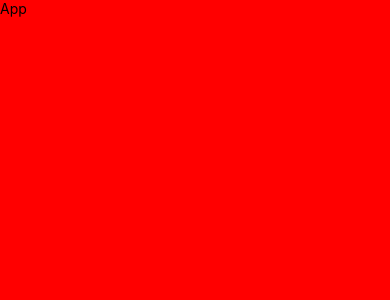
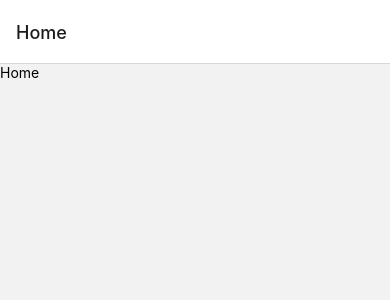
Before and after one commit to joseferrar/RN_task, a React Native app: screen /Home in a window 390 px wide. Shown: the top 300 px of the page. Built offline with nearby package versions, Linux system fonts and the light colour scheme.

Commit message:
navigation setups

```diff
--- a/App.tsx
+++ b/App.tsx
@@ -1,14 +1,15 @@
-import {StyleSheet, Text, View} from 'react-native';
 import React from 'react';
+import {NavigationContainer} from '@react-navigation/native';
+import StackNavgation from './src/components/Navigation/StackNavgation';
 
-const App = () => {
+function App() {
   return (
-    <View style={{flex: 1, backgroundColor: 'red'}}>
-      <Text style={{color: '#000'}}>App</Text>
-    </View>
+    <>
+      <NavigationContainer>
+        <StackNavgation />
+      </NavigationContainer>
+    </>
   );
-};
+}
 
 export default App;
-
-const styles = StyleSheet.create({});
--- a/package.json
+++ b/package.json
@@ -10,8 +10,12 @@
     "test": "jest"
   },
   "dependencies": {
+    "@react-navigation/native": "^6.1.9",
+    "@react-navigation/native-stack": "^6.9.17",
     "react": "18.2.0",
-    "react-native": "0.72.7"
+    "react-native": "0.72.7",
+    "react-native-safe-area-context": "^4.7.4",
+    "react-native-screens": "^3.27.0"
   },
   "devDependencies": {
     "@babel/core": "^7.20.0",
--- /dev/null
+++ b/src/components/Navigation/StackNavgation.tsx
@@ -0,0 +1,20 @@
+import {StyleSheet, Text, View} from 'react-native';
+import React from 'react';
+import {createNativeStackNavigator} from '@react-navigation/native-stack';
+import Home from '../../screens/Home';
+import Add from '../../screens/Add';
+
+const Stack = createNativeStackNavigator();
+
+const StackNavgation = () => {
+  return (
+    <Stack.Navigator>
+      <Stack.Screen name="Home" component={Home} />
+      <Stack.Screen name="Add" component={Add} />
+    </Stack.Navigator>
+  );
+};
+
+export default StackNavgation;
+
+const styles = StyleSheet.create({});
--- /dev/null
+++ b/src/screens/Add.tsx
@@ -0,0 +1,14 @@
+import {StyleSheet, Text, View} from 'react-native';
+import React from 'react';
+
+const Add = () => {
+  return (
+    <View>
+      <Text>Add</Text>
+    </View>
+  );
+};
+
+export default Add;
+
+const styles = StyleSheet.create({});
--- /dev/null
+++ b/src/screens/Home.tsx
@@ -0,0 +1,14 @@
+import {StyleSheet, Text, View} from 'react-native';
+import React from 'react';
+
+const Home = () => {
+  return (
+    <View>
+      <Text>Home</Text>
+    </View>
+  );
+};
+
+export default Home;
+
+const styles = StyleSheet.create({});
```
Also changed, not shown: 1 other file (tests, documents, lock files or other folders).
